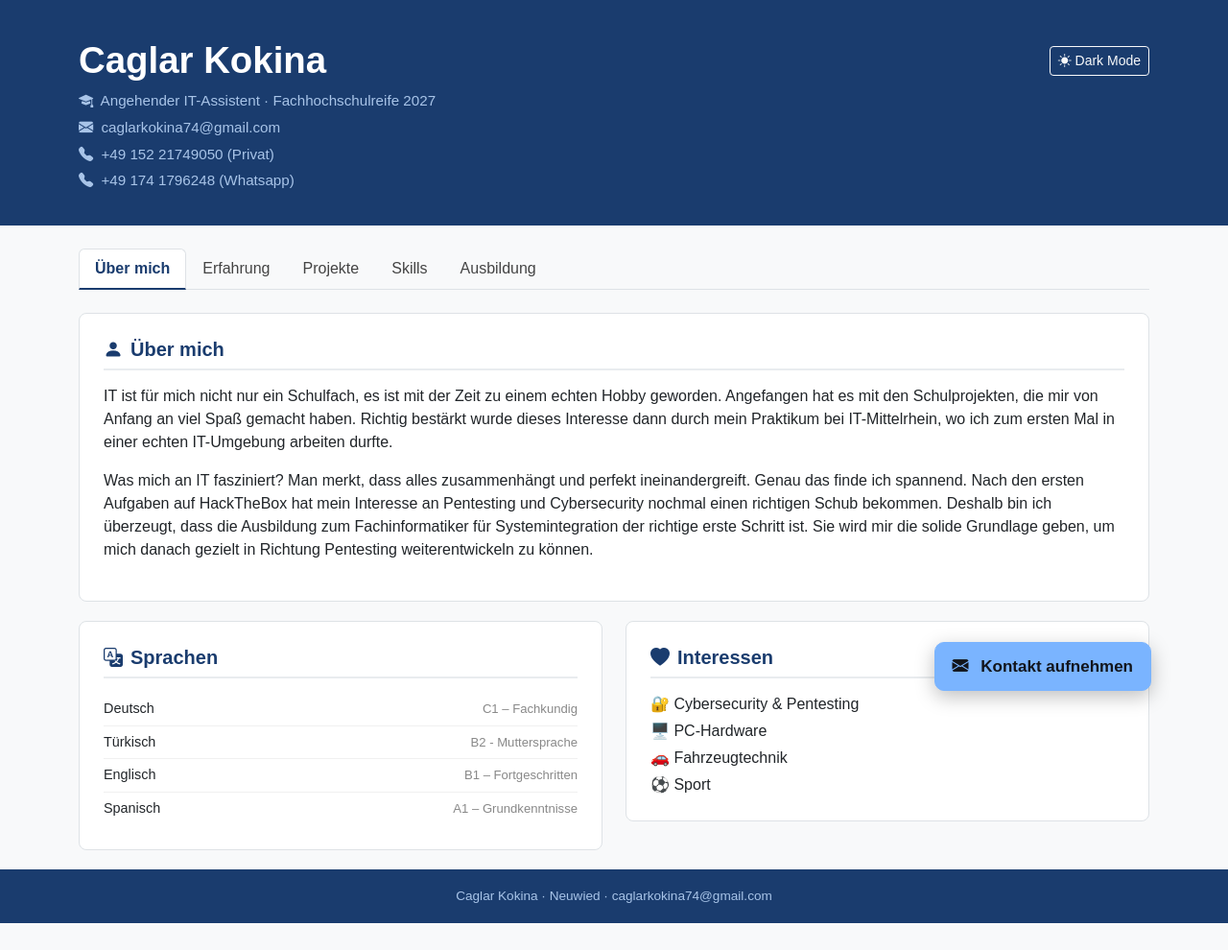
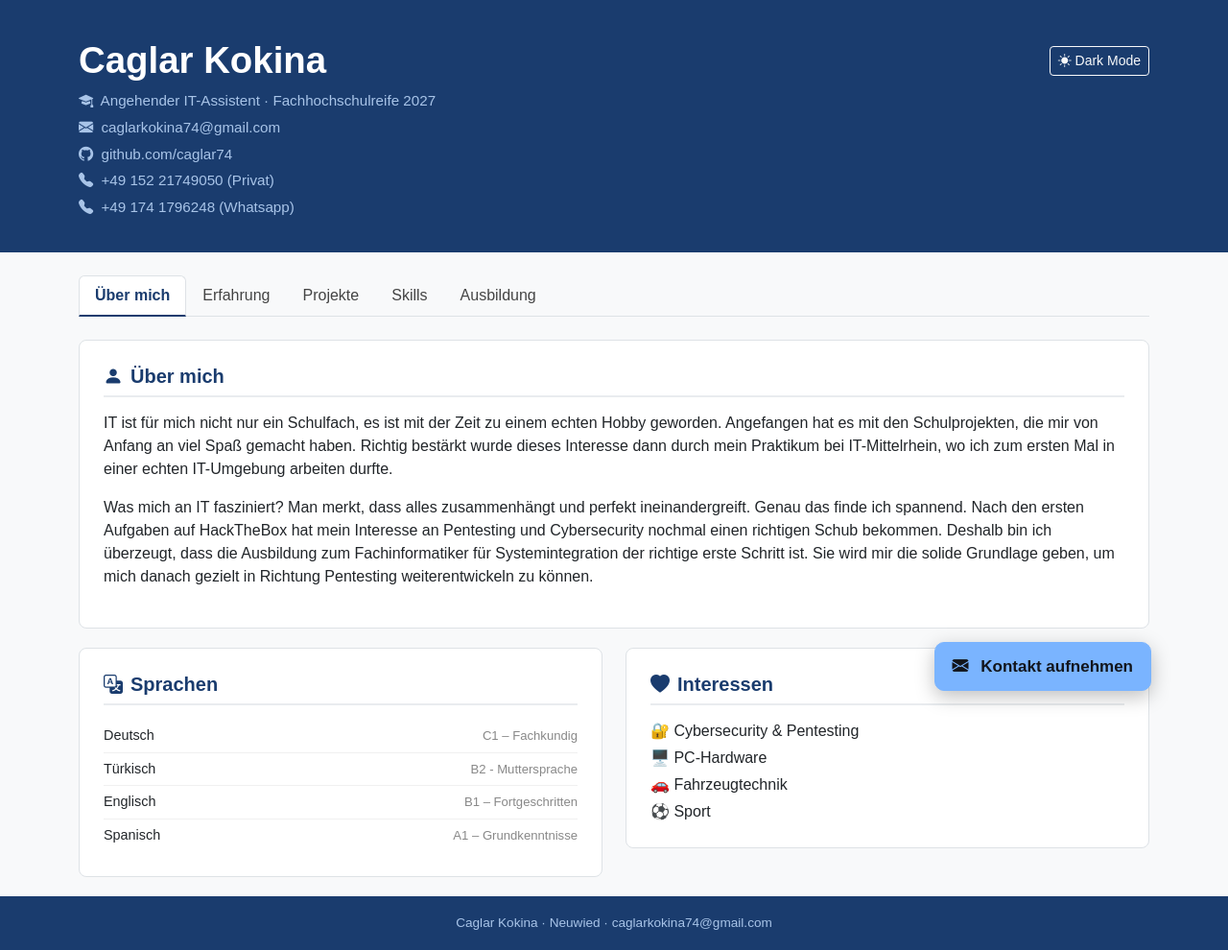
Before and after one commit to caglar74/caglar74.github.io, a plain HTML site: page index.html in a window 1280 px wide. Shown: the whole page at 96% size. Before the commit the page ends 962 px from the top, so only its background shows below. Drawn offline with nearby package versions, Linux system fonts and the light colour scheme.

Commit message:
Update index.html

```diff
--- a/index.html
+++ b/index.html
@@ -13,6 +13,10 @@
         <h1>Caglar Kokina</h1>
         <p><i class="bi bi-mortarboard-fill me-1"></i> Angehender IT-Assistent · Fachhochschulreife 2027</p>
         <p><i class="bi bi-envelope-fill me-1"></i> caglarkokina74@gmail.com</p>
+        <p> <i class="bi bi-github me-1"></i>
+        <a href="https://github.com/caglar74" target="_blank" style="color:#a8c4e8; text-decoration:none;">
+        github.com/caglar74
+        </a> </p>
         <p><i class="bi bi-telephone-fill me-1"></i> +49 152 21749050 (Privat)</p>
         <p><i class="bi bi-telephone-fill me-1"></i> +49 174 1796248 (Whatsapp)</p>
       </div>
```
